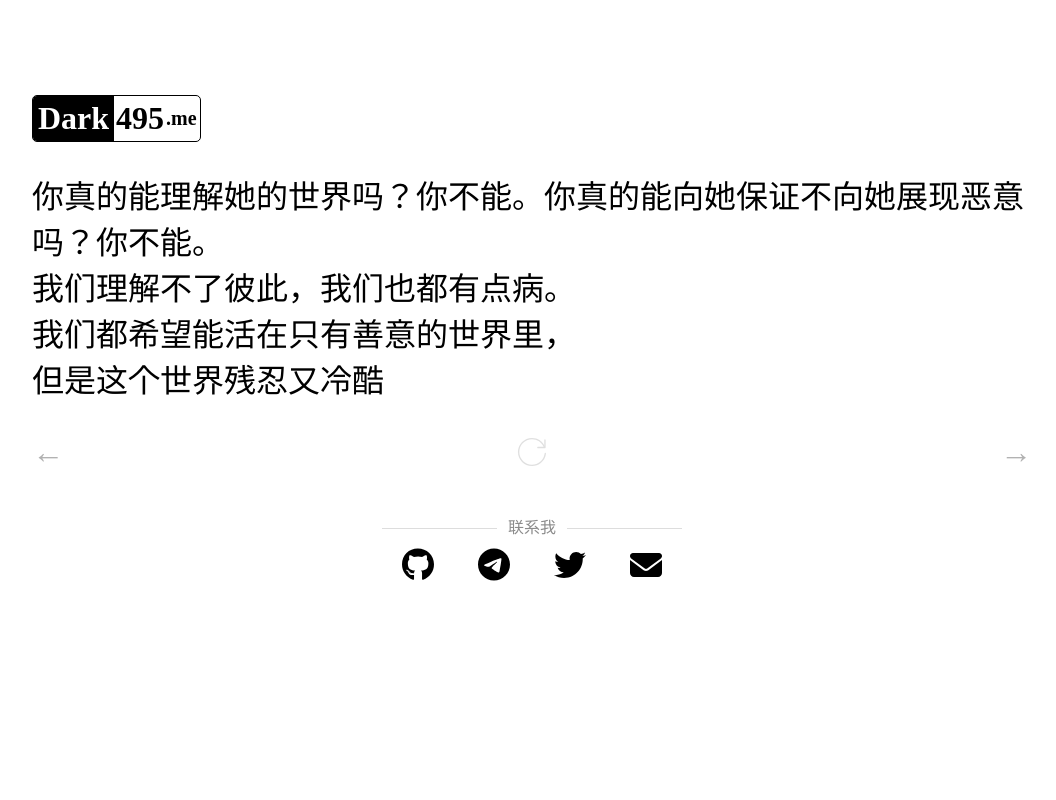
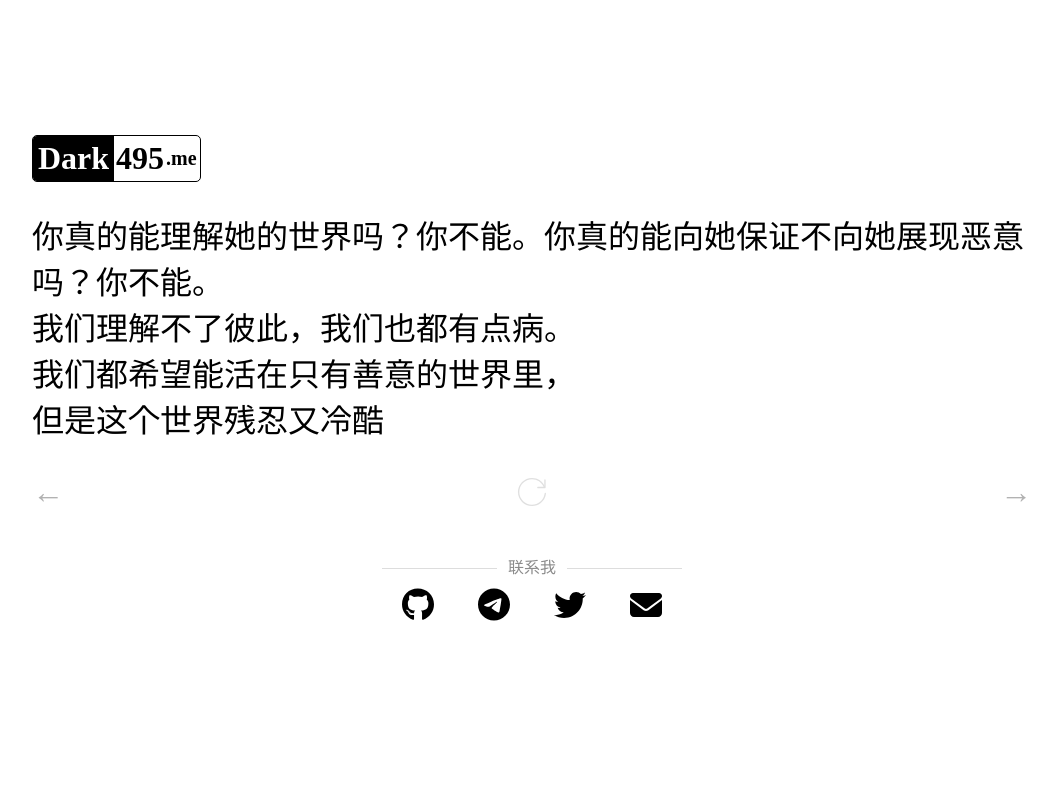
Before and after one commit to xlch88/dark495.me, a PHP site: page / in a window 1280 px wide. Shown: the whole page, without its empty margins (108-1164 px from the left). Run offline with PHP 8.4, Linux system fonts and the light colour scheme.

Commit message:
Update index.php

```diff
--- a/index.php
+++ b/index.php
@@ -250,7 +250,7 @@ if(strpos($word, "\n") !== FALSE){
 
 			body {
 				font-family: "MingLiU", "Noto Serif SC", "SimSun", "Microsoft JhengHei", serif;
-				min-height: 90vh;
+				min-height: 100dvh;
 				margin: 0;
 				padding: 15px;
 				overflow-y: overlay;
```
